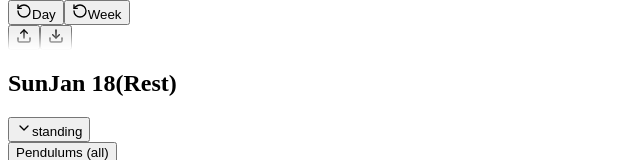
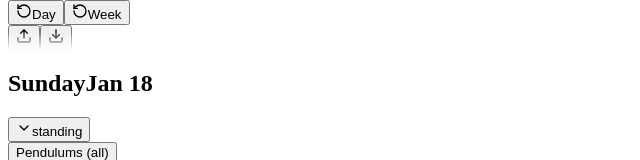
Before and after one commit to ungoldman/pt-tracker, a React (Vite) app: page / in a window 1280 px wide. Shown: the part 162-322 px from the top of the page, without its empty margins (0-640 px from the left). Built offline with nearby package versions, Linux system fonts and the light colour scheme; the HTML template or start-up script is replaced by a standard one.

Commit message:
changes week 17

```diff
--- a/src/App.jsx
+++ b/src/App.jsx
@@ -19,16 +19,16 @@ import {
 } from 'lucide-react';
 import { exercises, quotes } from './data';
 
-const days = ['Sun', 'Mon', 'Tue', 'Wed', 'Thu', 'Fri', 'Sat'];
-const focus = {
-  Mon: 'Strength',
-  Tue: 'Isometric',
-  Wed: 'Mobility',
-  Thu: 'Strength',
-  Fri: 'Isometric',
-  Sat: 'Mobility',
-  Sun: 'Rest',
-};
+const days = ['Sunday', 'Monday', 'Tuesday', 'Wednesday', 'Thursday', 'Friday', 'Saturday'];
+// const focus = {
+//   Mon: 'Strength',
+//   Tue: 'Isometric',
+//   Wed: 'Mobility',
+//   Thu: 'Strength',
+//   Fri: 'Isometric',
+//   Sat: 'Mobility',
+//   Sun: 'Rest',
+// };
 
 const Confetti = ({ onComplete }) => {
   useEffect(() => {
@@ -139,7 +139,7 @@ const App = () => {
     const saved = localStorage.getItem('ptTrackerViewMode');
     return saved ? JSON.parse(saved) : 'week';
   });
-  const todayLabel = new Date().toLocaleDateString('en-US', { weekday: 'short' });
+  const todayLabel = new Date().toLocaleDateString('en-US', { weekday: 'long' });
   const [selectedDay, setSelectedDay] = useState(todayLabel);
   const [syncMessage, setSyncMessage] = useState('');
   const [expandedNotes, setExpandedNotes] = useState(new Set());
@@ -412,7 +412,7 @@ const App = () => {
       <span className="flex items-baseline justify-between w-full gap-2">
         <span>{day}</span>
         <span className={`text-[11px] ${dateColor}`}>{formatDateLabel(getDateForDay(day))}</span>
-        <span className={`text-[11px] italic ${dateColor} align`}>({focus[day]})</span>
+        {/* <span className={`text-[11px] italic ${dateColor} align`}>({focus[day]})</span> */}
       </span>
     );
   };
--- a/src/data.js
+++ b/src/data.js
@@ -2,7 +2,7 @@ import { Dumbbell } from 'lucide-react';
 
 export const exercises = {
   standing: {
-    days: ['Mon', 'Tue', 'Wed', 'Thu', 'Fri', 'Sat', 'Sun'],
+    days: ['Sunday', 'Monday', 'Tuesday', 'Wednesday', 'Thursday', 'Friday', 'Saturday'],
     exercises: [
       { name: 'Pendulums (all)', sets: 3, reps: 15 },
       { name: 'Flexion to 45-90°', sets: 2, reps: 10 },
@@ -10,21 +10,21 @@ export const exercises = {
     ],
   },
   towel: {
-    days: ['Mon', 'Tue', 'Wed', 'Thu', 'Fri', 'Sat', 'Sun'],
+    days: ['Sunday', 'Monday', 'Tuesday', 'Wednesday', 'Thursday', 'Friday', 'Saturday'],
     exercises: [
       { name: 'Towel Slides (flex/scap/abd)', sets: 2, reps: 10 },
       { name: 'Wall Slides (flex/scap/abd)', sets: 2, reps: 10 },
     ],
   },
   ball: {
-    days: ['Mon', 'Tue', 'Wed', 'Thu', 'Fri', 'Sat', 'Sun'],
+    days: ['Sunday', 'Monday', 'Tuesday', 'Wednesday', 'Thursday', 'Friday', 'Saturday'],
     exercises: [
       { name: 'Ball Squeezes', sets: 3, reps: 12 },
       { name: 'Wall Ball Circles', sets: 3, reps: 12 },
     ],
   },
   dowel: {
-    days: ['Mon', 'Tue', 'Wed', 'Thu', 'Fri', 'Sat', 'Sun'],
+    days: ['Sunday', 'Monday', 'Tuesday', 'Wednesday', 'Thursday', 'Friday', 'Saturday'],
     exercises: [
       { name: 'Abduction with Dowel', sets: 3, reps: 8 },
       { name: 'Flexion Extension with Dowel', sets: 2, reps: 10 },
@@ -32,7 +32,7 @@ export const exercises = {
     ],
   },
   supine: {
-    days: ['Mon', 'Tue', 'Wed', 'Thu', 'Fri', 'Sat', 'Sun'],
+    days: ['Sunday', 'Monday', 'Tuesday', 'Wednesday', 'Thursday', 'Friday', 'Saturday'],
     exercises: [
       { name: 'Flexion Extension Full Range', sets: 3, reps: 10 },
       // { name: 'Elbow Flexion Extension', sets: 3, reps: 10 },
@@ -42,7 +42,7 @@ export const exercises = {
     ],
   },
   Dumbbell: {
-    days: ['Mon', 'Tue', 'Wed', 'Thu', 'Fri', 'Sat', 'Sun'],
+    days: ['Sunday', 'Monday', 'Tuesday', 'Wednesday', 'Thursday', 'Friday', 'Saturday'],
     exercises: [
       // { name: 'Wrist Flexion with Dumbbell', sets: 3, reps: 12 },
       // { name: 'Wrist Extension with Dumbbell', sets: 3, reps: 12 },
@@ -64,7 +64,7 @@ export const exercises = {
     ],
   },
   resistance: {
-    days: ['Mon', 'Tue', 'Wed', 'Thu', 'Fri', 'Sat', 'Sun'],
+    days: ['Sunday', 'Monday', 'Tuesday', 'Wednesday', 'Thursday', 'Friday', 'Saturday'],
     exercises: [
       { name: 'Shoulder Row with Resistance', sets: 3, reps: 12 },
       { name: 'Shoulder Extension with Resistance', sets: 3, reps: 10 },
@@ -76,7 +76,7 @@ export const exercises = {
     ],
   },
   isometric: {
-    days: ['Mon', 'Tue', 'Wed', 'Thu', 'Fri', 'Sat', 'Sun'],
+    days: ['Sunday', 'Monday', 'Tuesday', 'Wednesday', 'Thursday', 'Friday', 'Saturday'],
     exercises: [
       { name: 'Isometric Shoulder Flexion', sets: 10, hold: '10s' },
       { name: 'Isometric Shoulder Extension', sets: 10, hold: '10s' },
@@ -87,18 +87,18 @@ export const exercises = {
     ],
   },
   pulley: {
-    days: ['Mon', 'Tue', 'Wed', 'Thu', 'Fri', 'Sat', 'Sun'],
+    days: ['Sunday', 'Monday', 'Tuesday', 'Wednesday', 'Thursday', 'Friday', 'Saturday'],
     exercises: [{ name: 'Pulley (flex/scap/abd)', sets: 3, reps: 12 }],
   },
   stretch: {
-    days: ['Mon', 'Tue', 'Wed', 'Thu', 'Fri', 'Sat', 'Sun'],
+    days: ['Sunday', 'Monday', 'Tuesday', 'Wednesday', 'Thursday', 'Friday', 'Saturday'],
     exercises: [
       { name: 'Corner Pec Minor Stretch', sets: 3, hold: '30s' },
       { name: 'Serratus Activation with Foam Roll', sets: 2, hold: '30s' },
     ],
   },
   steps: {
-    days: ['Mon', 'Tue', 'Wed', 'Thu', 'Fri', 'Sat', 'Sun'],
+    days: ['Sunday', 'Monday', 'Tuesday', 'Wednesday', 'Thursday', 'Friday', 'Saturday'],
     exercises: [{ name: 'Daily Steps Goal', target: 5000 }],
   },
 };
```
